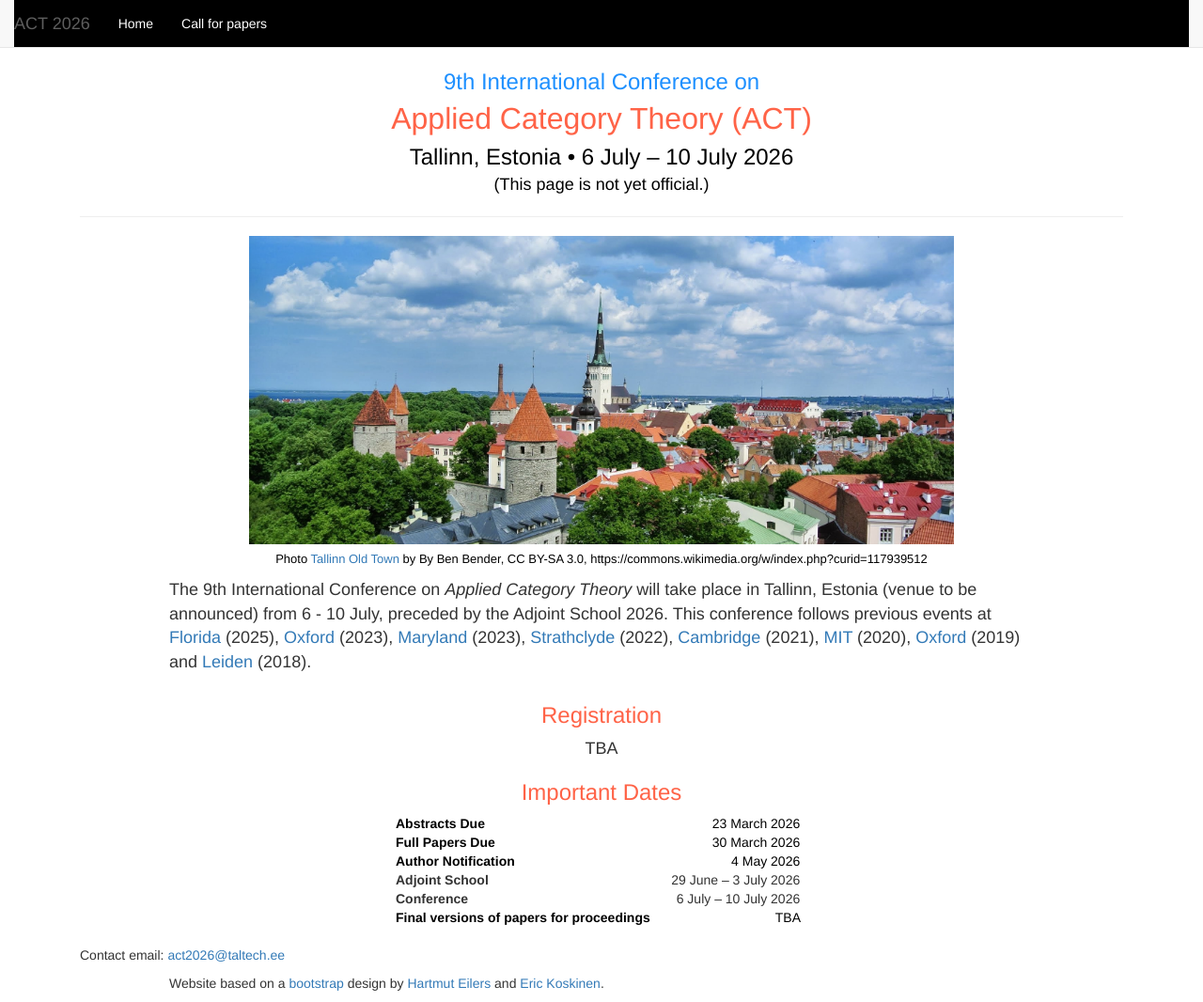
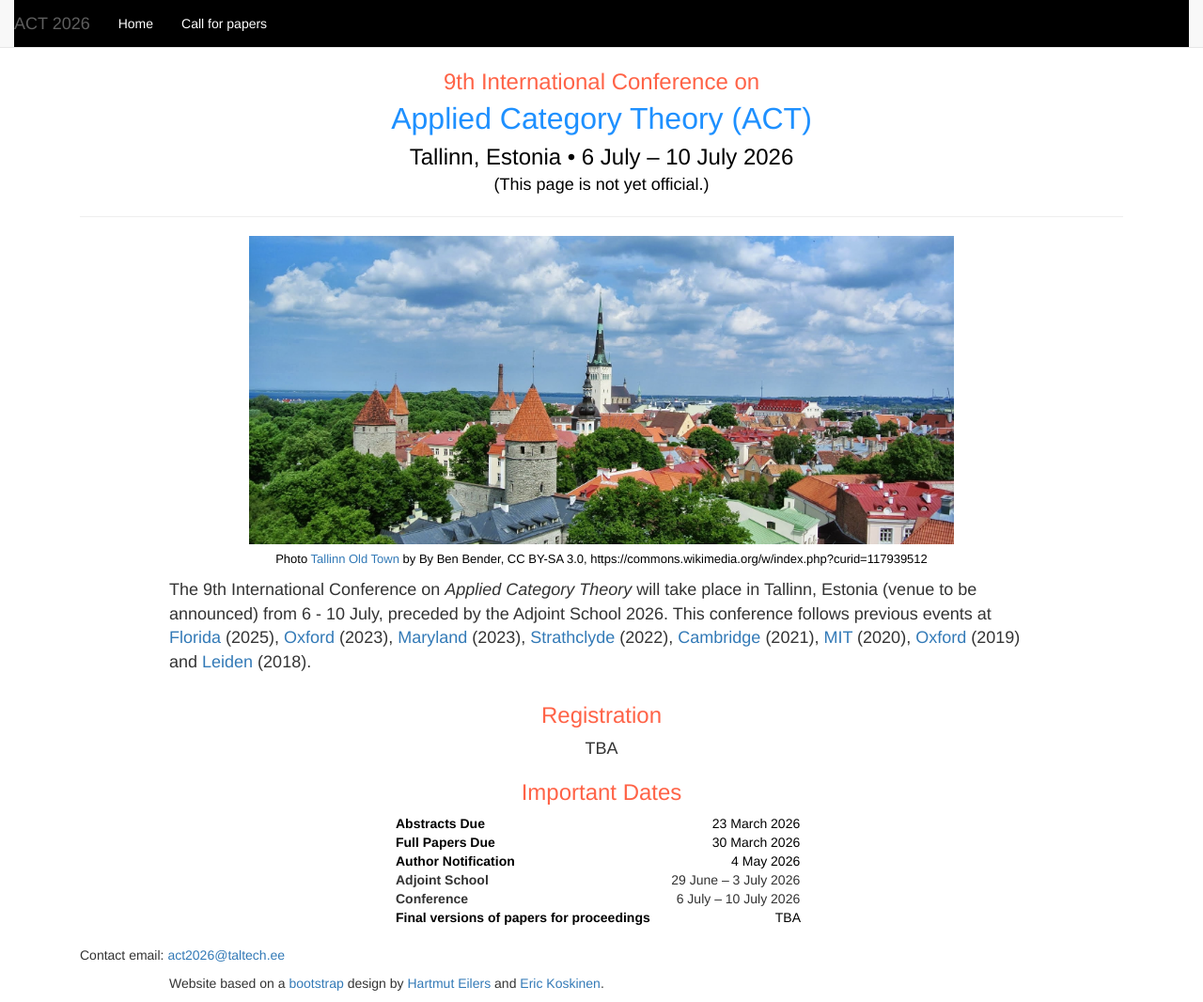
Before and after one commit to actconf2026/actconf2026.github.io, a Jekyll site: the page built from index.html, in a window 1280 px wide and 1066 px high. Shown: the whole window at 94% size. Built offline with Jekyll 4.4.1, drawn with Linux system fonts in a browser that asks for light colours.

Commit message:
Updated color combination of the heading

```diff
--- a/_layouts/act.html
+++ b/_layouts/act.html
@@ -86,8 +86,8 @@
       <div class="banner">
 	<div class="row">
 	  <div class="col-xs-12">
-	    <font size=+2 style="color:DodgerBlue;">9th International Conference on </font><br>
-	    <font size=+3 style="color:Tomato;">Applied Category Theory (ACT)</font><br>
+	    <font size=+2 style="color:Tomato;">9th International Conference on </font><br>
+	    <font size=+3 style="color:DodgerBlue;">Applied Category Theory (ACT)</font><br>
 	    <font size=+2>Tallinn, Estonia &bull; 6 July &ndash; 10 July 2026</font>
       <br></mr><font size=+1>(This page is not yet official.)</font>
 	  </div>
```
